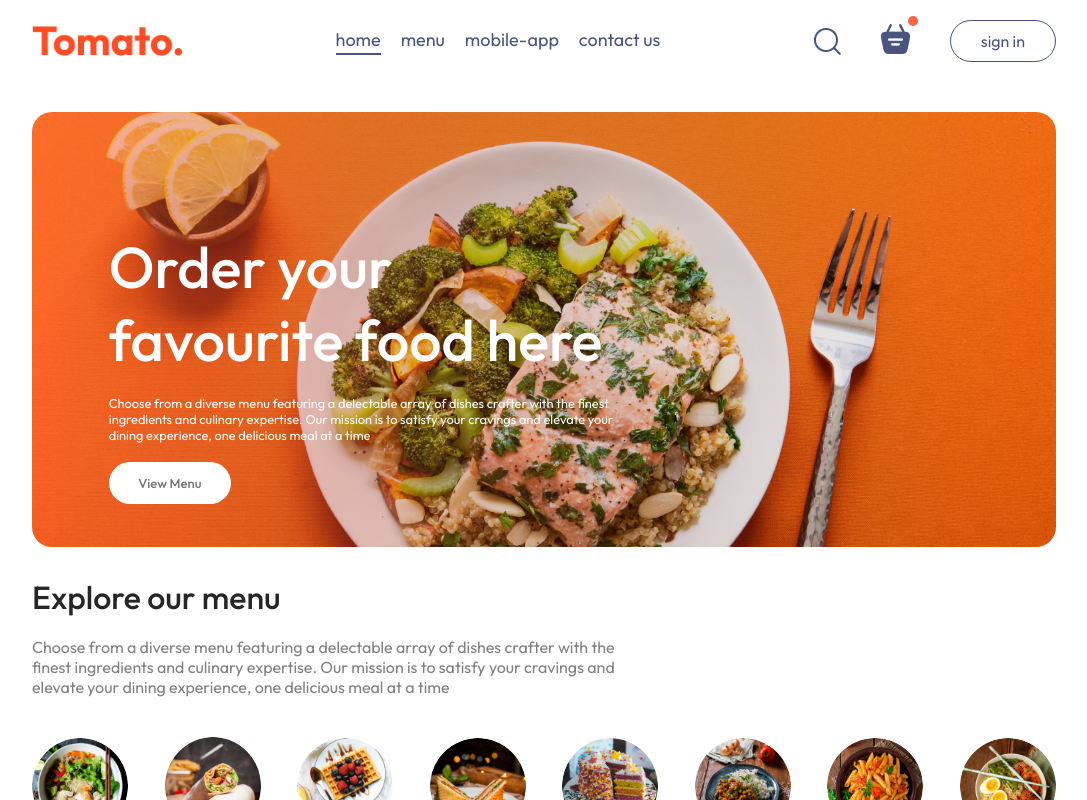
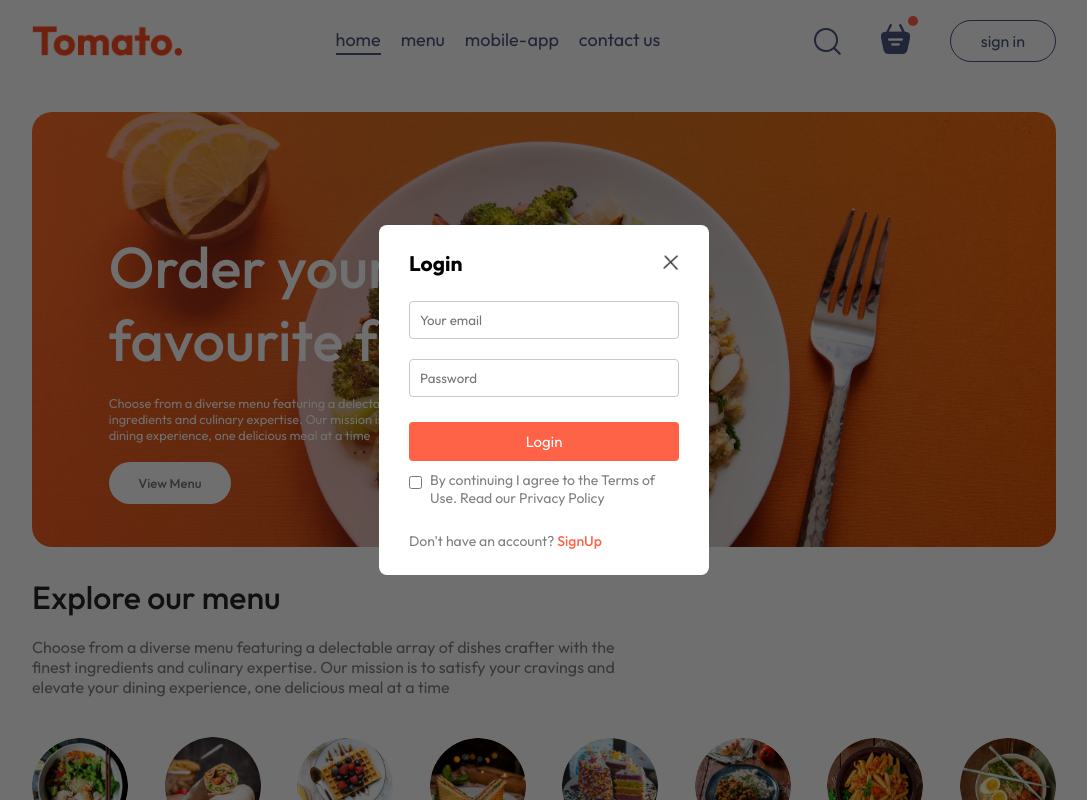
Before and after one commit to samuelireke/food-delivery, a React (Vite) app in the folder frontend/: page / in a window 1280 px wide. Both pictures are taken after a click on the button "sign in". Shown: the top 800 px of the page, without its empty margins (96-1183 px from the left). Built offline with nearby package versions, Linux system fonts and the light colour scheme.

Commit message:
Login Form implemented

```diff
--- a/frontend/src/App.jsx
+++ b/frontend/src/App.jsx
@@ -1,17 +1,21 @@
-import React from "react";
+import React, { useState } from "react";
 import Navbar from "./components/Navbar/Navbar";
 import { Route, Routes } from "react-router-dom";
 import Home from "./pages/Home/Home";
 import Cart from "./pages/Cart/Cart";
 import PlaceOrder from "./pages/PlaceOrder/PlaceOrder";
 import Footer from "./components/Footer/Footer";
+import LoginPopup from "./components/LoginPopup/LoginPopup";
 
 const App = () => {
+  const [showLogin, setShowLogin] = useState(false);
+
   return (
     <>
+      {showLogin && <LoginPopup setShowLogin={setShowLogin} />}
       <div className="app">
         <div className="nav-bar">
-          <Navbar />
+          <Navbar setShowLogin={setShowLogin} />
         </div>
         <Routes>
           <Route path="/" element={<Home />} />
--- /dev/null
+++ b/frontend/src/components/LoginPopup/LoginPopup.css
@@ -0,0 +1,74 @@
+.login-popup {
+  position: absolute;
+  z-index: 1;
+  width: 100%;
+  height: 100%;
+  background-color: #00000090;
+  display: grid;
+}
+
+.login-popup-container {
+  place-self: center;
+  width: max(23vw, 330px);
+  color: #808080;
+  background-color: white;
+  display: flex;
+  flex-direction: column;
+  gap: 25px;
+  padding: 25px 30px;
+  border-radius: 8px;
+  font-size: 14px;
+  animation: fadeIn 0.5s;
+}
+
+.login-popup-title {
+  display: flex;
+  justify-content: space-between;
+  align-items: center;
+  color: black;
+}
+
+.login-popup-title img {
+  width: 16px;
+  cursor: pointer;
+}
+
+.login-popup-inputs {
+  display: flex;
+  flex-direction: column;
+  gap: 20px;
+}
+
+.login-popup-inputs input {
+  outline: none;
+  border: 1px solid #c9c9c9;
+  padding: 10px;
+  border-radius: 4px;
+}
+
+.login-popup-container button {
+  border: none;
+  padding: 10px;
+  border-radius: 4px;
+  color: white;
+  background-color: tomato;
+  font-size: 15px;
+  cursor: pointer;
+}
+
+.login-popup-condition {
+  display: flex;
+  align-items: start;
+  gap: 8px;
+  margin-top: -15px;
+}
+
+.login-popup-condition input {
+  margin-top: 5px;
+}
+
+.login-popup p span {
+  color: tomato;
+  font-weight: 500;
+  cursor: pointer;
+}
--- /dev/null
+++ b/frontend/src/components/LoginPopup/LoginPopup.jsx
@@ -0,0 +1,49 @@
+import React, { useState } from "react";
+import "./LoginPopup.css";
+import { assets } from "../../assets/assets";
+
+const LoginPopup = ({ setShowLogin }) => {
+  const [currState, setCurrState] = useState("Login");
+  return (
+    <div className="login-popup">
+      <form className="login-popup-container">
+        <div className="login-popup-title">
+          <h2>{currState}</h2>
+          <img
+            onClick={() => setShowLogin(false)}
+            src={assets.cross_icon}
+            alt="close_icon"
+          />
+        </div>
+        <div className="login-popup-inputs">
+          {currState === "Sign Up" && (
+            <input type="text" placeholder="Your name" required />
+          )}
+          <input type="email" placeholder="Your email" required />
+          <input type="password" placeholder="Password" required />
+        </div>
+        <button>{currState === "Sign Up" ? "Create account" : "Login"}</button>
+        <div className="login-popup-condition">
+          <input type="checkbox" required />
+          <p>
+            By continuing I agree to the <a href="#">Terms of Use</a>. Read our{" "}
+            <a href="#">Privacy Policy</a>
+          </p>
+        </div>
+        {currState === "Login" ? (
+          <p>
+            Don't have an account?{" "}
+            <span onClick={() => setCurrState("Sign Up")}>SignUp</span>
+          </p>
+        ) : (
+          <p>
+            Already have an account?{" "}
+            <span onClick={() => setCurrState("Login")}>Login</span>
+          </p>
+        )}
+      </form>
+    </div>
+  );
+};
+
+export default LoginPopup;
--- a/frontend/src/components/Navbar/Navbar.jsx
+++ b/frontend/src/components/Navbar/Navbar.jsx
@@ -4,7 +4,7 @@
 import { assets } from "../../assets/assets";
 import { Link } from "react-router-dom";
 
-const Navbar = () => {
+const Navbar = ({ setShowLogin }) => {
   const [menu, setMenu] = useState("home");
   return (
     <div className="navbar">
@@ -49,7 +49,13 @@
           <img src={assets.basket_icon} alt="" />
           <div className="dot"></div>
         </div>
-        <button>sign in</button>
+        <button
+          onClick={() => {
+            setShowLogin(true);
+          }}
+        >
+          sign in
+        </button>
       </div>
     </div>
   );
```
